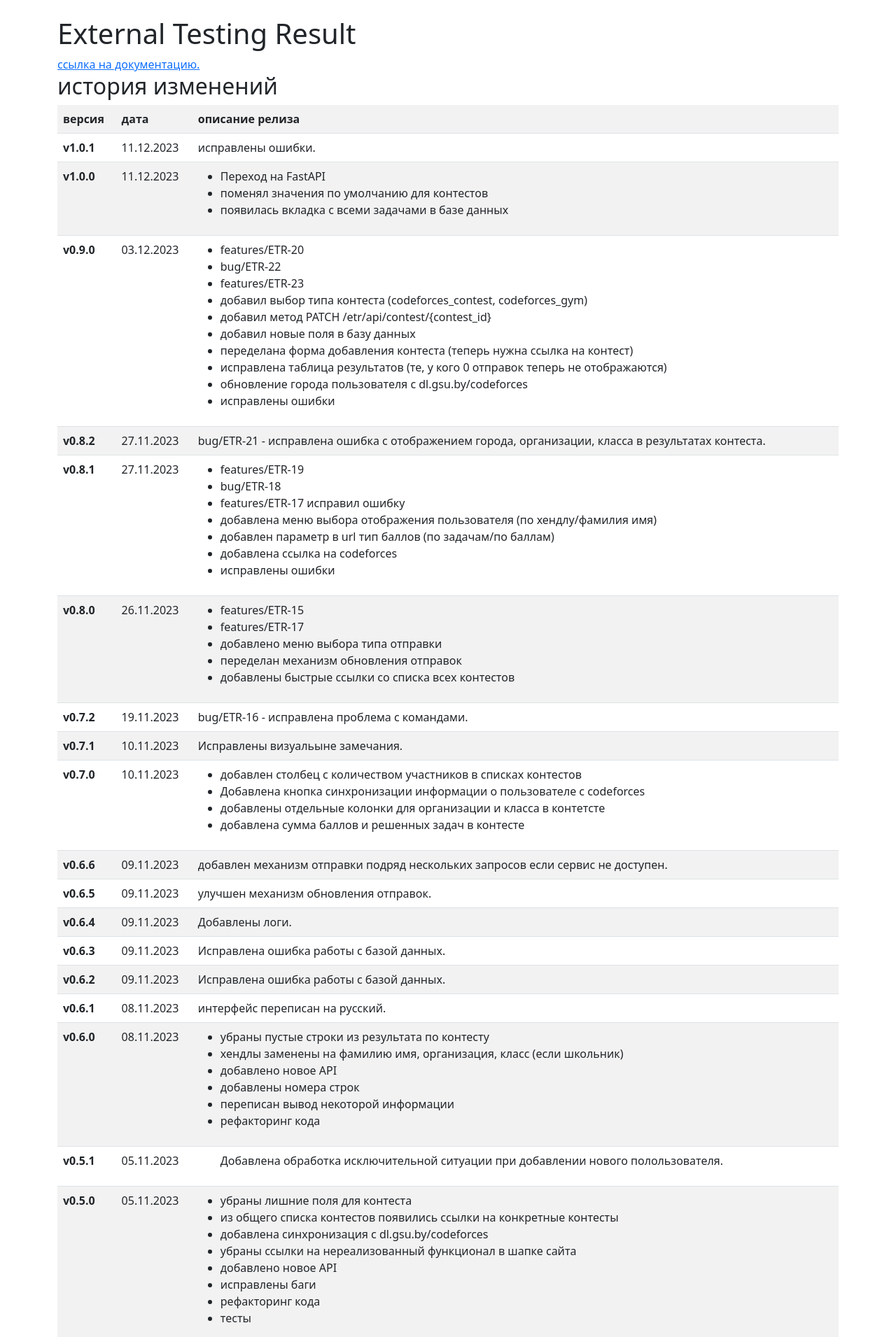
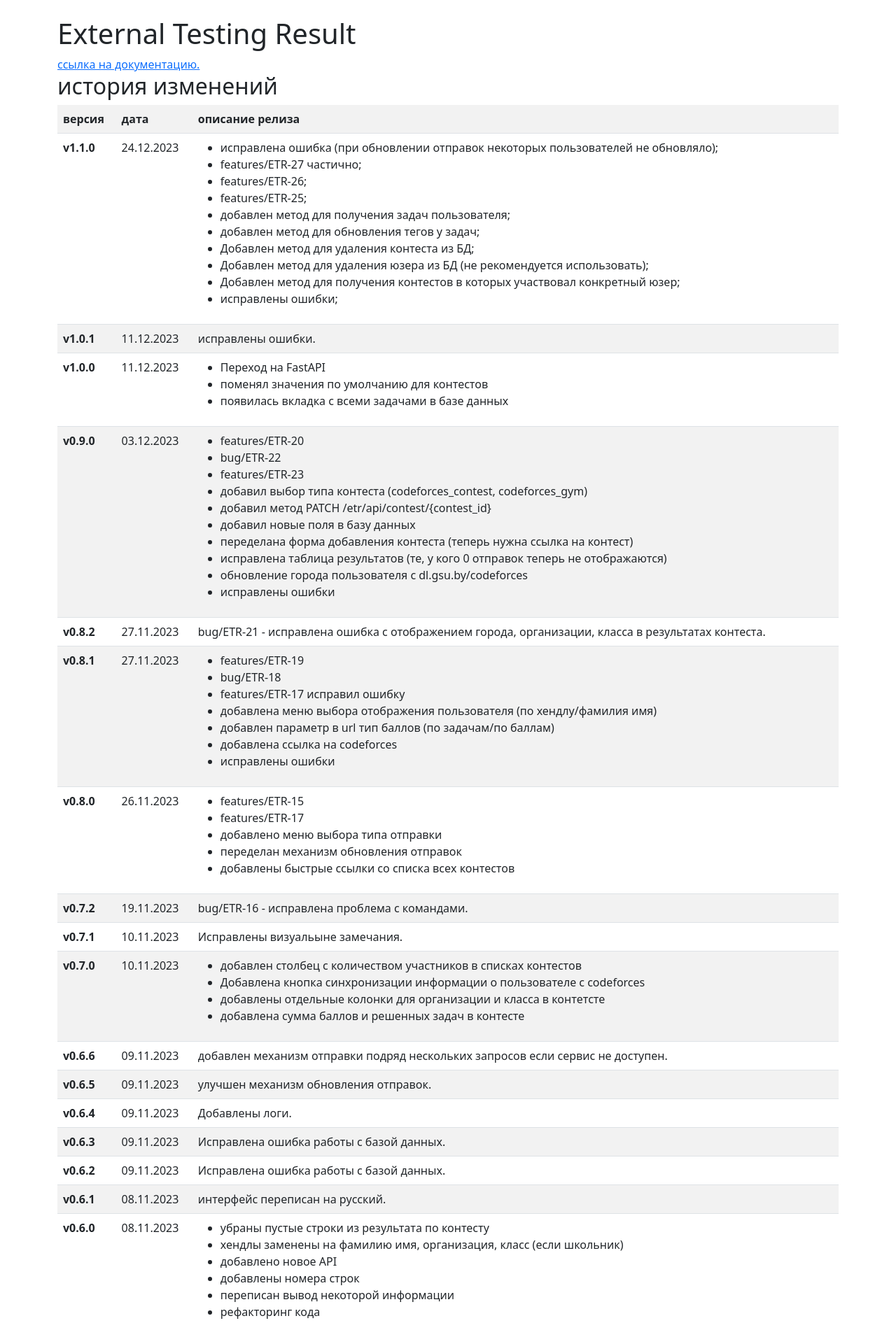
Before and after one commit to KingAndJoker/etr, a FastAPI app: page /about in a window 1280 px wide. Shown: the part 56-1967 px from the top of the page at 70% size. Run offline with FastAPI, Linux system fonts and the light colour scheme.

Commit message:
release note v1.1.0

```diff
--- a/etr/templates/about.html
+++ b/etr/templates/about.html
@@ -13,6 +13,25 @@
         <th>версия</th>
         <th>дата</th>
         <th>описание релиза</th>
+    </tr>
+
+    <tr>
+        <th>v1.1.0</th>
+        <td>24.12.2023</td>
+        <td>
+            <ul>
+                <li>исправлена ошибка (при обновлении отправок некоторых пользователей не обновляло);</li>
+                <li>features/ETR-27 частично;</li>
+                <li>features/ETR-26;</li>
+                <li>features/ETR-25;</li>
+                <li>добавлен метод для получения задач пользователя;</li>
+                <li>добавлен метод для обновления тегов у задач;</li>
+                <li>Добавлен метод для удаления контеста из БД;</li>
+                <li>Добавлен метод для удаления юзера из БД (не рекомендуется использовать);</li>
+                <li>Добавлен метод для получения контестов в которых участвовал конкретный юзер;</li>
+                <li>исправлены ошибки;</li>
+            </ul>
+        </td>
     </tr>
 
     <tr>
```
